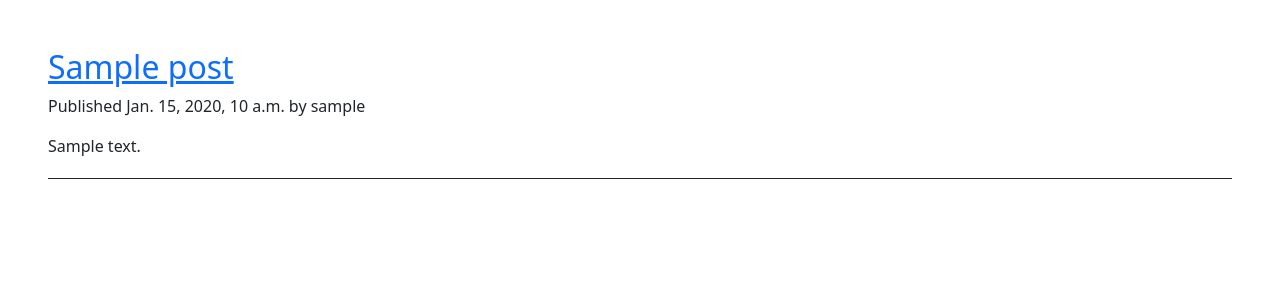
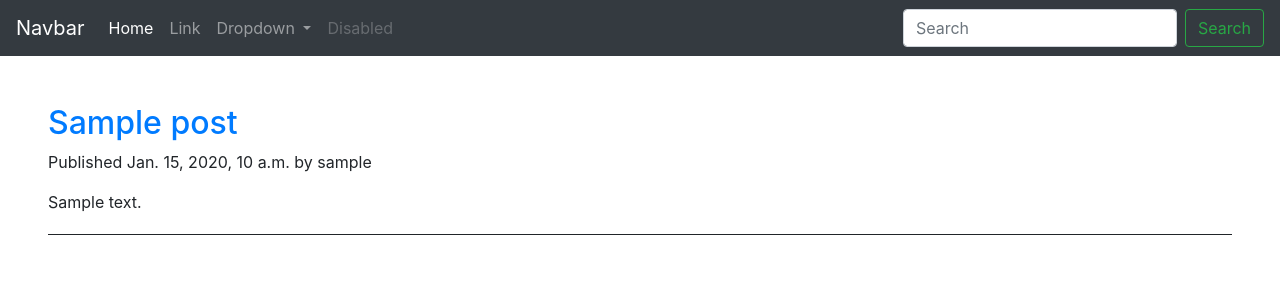
Before and after one commit to shahrokh-rhmani/blog, a Django app: page / in a window 1280 px wide. Shown: the top 300 px of the page. Run offline with Django 4.2, Linux system fonts and the light colour scheme; tables that the repository leaves empty hold one stand-in row (values such as "Sample post"); some libraries are stand-ins or nearby versions.

Commit message:
add navbar in base.html

```diff
--- a/templates/_base.html
+++ b/templates/_base.html
@@ -9,17 +9,60 @@
     <!-- title of site -->
     <title>{% block title %}{% endblock %}</title>
     <!-- Bootstrap CSS -->
-    <link href="https://cdn.jsdelivr.net/npm/bootstrap@5.1.3/dist/css/bootstrap.min.css" rel="stylesheet" integrity="sha384-1BmE4kWBq78iYhFldvKuhfTAU6auU8tT94WrHftjDbrCEXSU1oBoqyl2QvZ6jIW3" crossorigin="anonymous">
+    <link rel="stylesheet" href="https://cdn.jsdelivr.net/npm/bootstrap@4.0.0/dist/css/bootstrap.min.css" integrity="sha384-Gn5384xqQ1aoWXA+058RXPxPg6fy4IWvTNh0E263XmFcJlSAwiGgFAW/dAiS6JXm" crossorigin="anonymous">
     <link rel="stylesheet" href="{% static 'css/main.css' %}">
 
 
   </head>
   <body>
+<!-- header -->
+<header>
+  <nav class="navbar navbar-expand-lg navbar-dark bg-dark">
+    <a class="navbar-brand" href="#">Navbar</a>
+    <button class="navbar-toggler" type="button" data-toggle="collapse" data-target="#navbarSupportedContent" aria-controls="navbarSupportedContent" aria-expanded="false" aria-label="Toggle navigation">
+      <span class="navbar-toggler-icon"></span>
+    </button>
+
+    <div class="collapse navbar-collapse" id="navbarSupportedContent">
+      <ul class="navbar-nav mr-auto">
+        <li class="nav-item active">
+          <a class="nav-link" href="#">Home <span class="sr-only">(current)</span></a>
+        </li>
+        <li class="nav-item">
+          <a class="nav-link" href="#">Link</a>
+        </li>
+        <li class="nav-item dropdown">
+          <a class="nav-link dropdown-toggle" href="#" id="navbarDropdown" role="button" data-toggle="dropdown" aria-haspopup="true" aria-expanded="false">
+            Dropdown
+          </a>
+          <div class="dropdown-menu" aria-labelledby="navbarDropdown">
+            <a class="dropdown-item" href="#">Action</a>
+            <a class="dropdown-item" href="#">Another action</a>
+            <div class="dropdown-divider"></div>
+            <a class="dropdown-item" href="#">Something else here</a>
+          </div>
+        </li>
+        <li class="nav-item">
+          <a class="nav-link disabled" href="#">Disabled</a>
+        </li>
+      </ul>
+      <form class="form-inline my-2 my-lg-0">
+        <input class="form-control mr-sm-2" type="search" placeholder="Search" aria-label="Search">
+        <button class="btn btn-outline-success my-2 my-sm-0" type="submit">Search</button>
+      </form>
+    </div>
+  </nav>
+</header>
+
+
     <div class="mt-5 mx-5">
       {% block content %}
       {% endblock %}
     </div>
 
-    <script src="https://cdn.jsdelivr.net/npm/bootstrap@5.1.3/dist/js/bootstrap.bundle.min.js" integrity="sha384-ka7Sk0Gln4gmtz2MlQnikT1wXgYsOg+OMhuP+IlRH9sENBO0LRn5q+8nbTov4+1p" crossorigin="anonymous"></script>
+
+    <script src="https://code.jquery.com/jquery-3.2.1.slim.min.js" integrity="sha384-KJ3o2DKtIkvYIK3UENzmM7KCkRr/rE9/Qpg6aAZGJwFDMVNA/GpGFF93hXpG5KkN" crossorigin="anonymous"></script>
+<script src="https://cdn.jsdelivr.net/npm/popper.js@1.12.9/dist/umd/popper.min.js" integrity="sha384-ApNbgh9B+Y1QKtv3Rn7W3mgPxhU9K/ScQsAP7hUibX39j7fakFPskvXusvfa0b4Q" crossorigin="anonymous"></script>
+<script src="https://cdn.jsdelivr.net/npm/bootstrap@4.0.0/dist/js/bootstrap.min.js" integrity="sha384-JZR6Spejh4U02d8jOt6vLEHfe/JQGiRRSQQxSfFWpi1MquVdAyjUar5+76PVCmYl" crossorigin="anonymous"></script>
   </body>
 </html>
```
